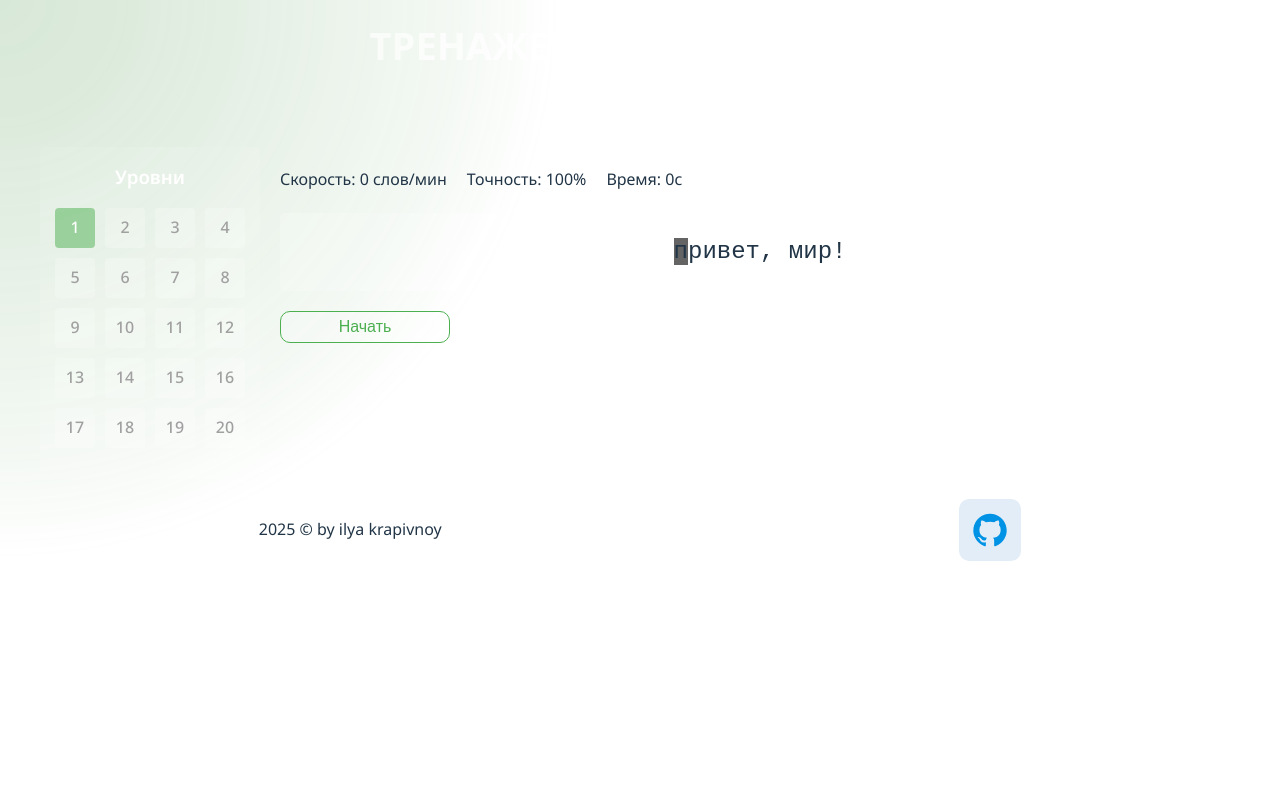
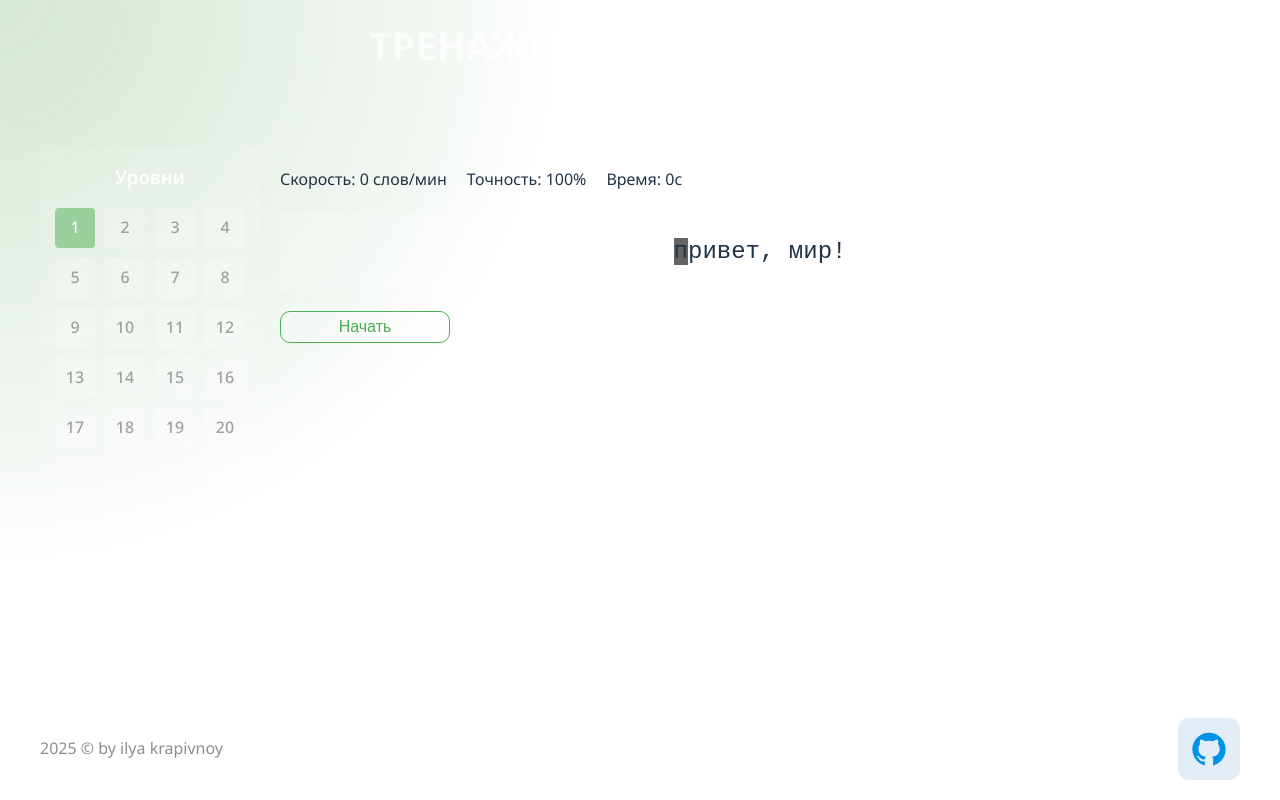
Before and after one commit to IlyaKrapivnoy/blind-typing-app, a Vue app: page /level/1 in a window 1280 px wide. Built offline with nearby package versions, Linux system fonts and the light colour scheme.

Commit message:
feat: footer styles

```diff
--- a/src/App.vue
+++ b/src/App.vue
@@ -7,10 +7,30 @@ import Footer from "./components/partials/Footer.vue";
 
 <template>
   <CursorMask :mask="{ cursor: true, radius: 70 }">
-    <Header />
-    <TypingArea />
-    <Footer />
+    <div class="wrapper">
+      <Header />
+      <div class="content">
+        <TypingArea />
+      </div>
+      <div class="footer">
+        <Footer />
+      </div>
+    </div>
   </CursorMask>
 </template>
 
-<style scoped></style>
+<style scoped>
+.wrapper {
+  display: flex;
+  flex-direction: column;
+  height: 100%;
+  max-width: 1200px;
+  margin: 0 auto;
+}
+.content {
+  flex: 1 0 auto;
+}
+.footer {
+  flex: 0 0 auto;
+}
+</style>
--- a/src/components/TypingArea.vue
+++ b/src/components/TypingArea.vue
@@ -284,10 +284,8 @@ export default {
 
 <style scoped>
 .typing-trainer {
-  max-width: 1200px;
-  margin: 0 auto;
-  padding: 20px;
-  font-family: "Noto Sans", sans-serif;
+
+  padding: 20px 0;
 }
 
 .container {
--- a/src/components/partials/Footer.vue
+++ b/src/components/partials/Footer.vue
@@ -1,6 +1,8 @@
 <template>
-  <div class="wrapper">
-    {{ currentYear }} © by ilya krapivnoy
+  <div class="footer">
+    <p>
+      {{ currentYear }} © by ilya krapivnoy
+    </p>
     <GitHubButton />
   </div>
 </template>
@@ -12,9 +14,15 @@ const currentYear = new Date().getFullYear();
 </script>
 
 <style scoped>
-.wrapper {
+.footer {
   display: flex;
-  justify-content: space-around;
+  justify-content: space-between;
   align-items: center;
+  flex-direction: row;
+  padding: 20px 0;
+}
+
+.footer p {
+  color: #8e8e8e;
 }
 </style>
```
